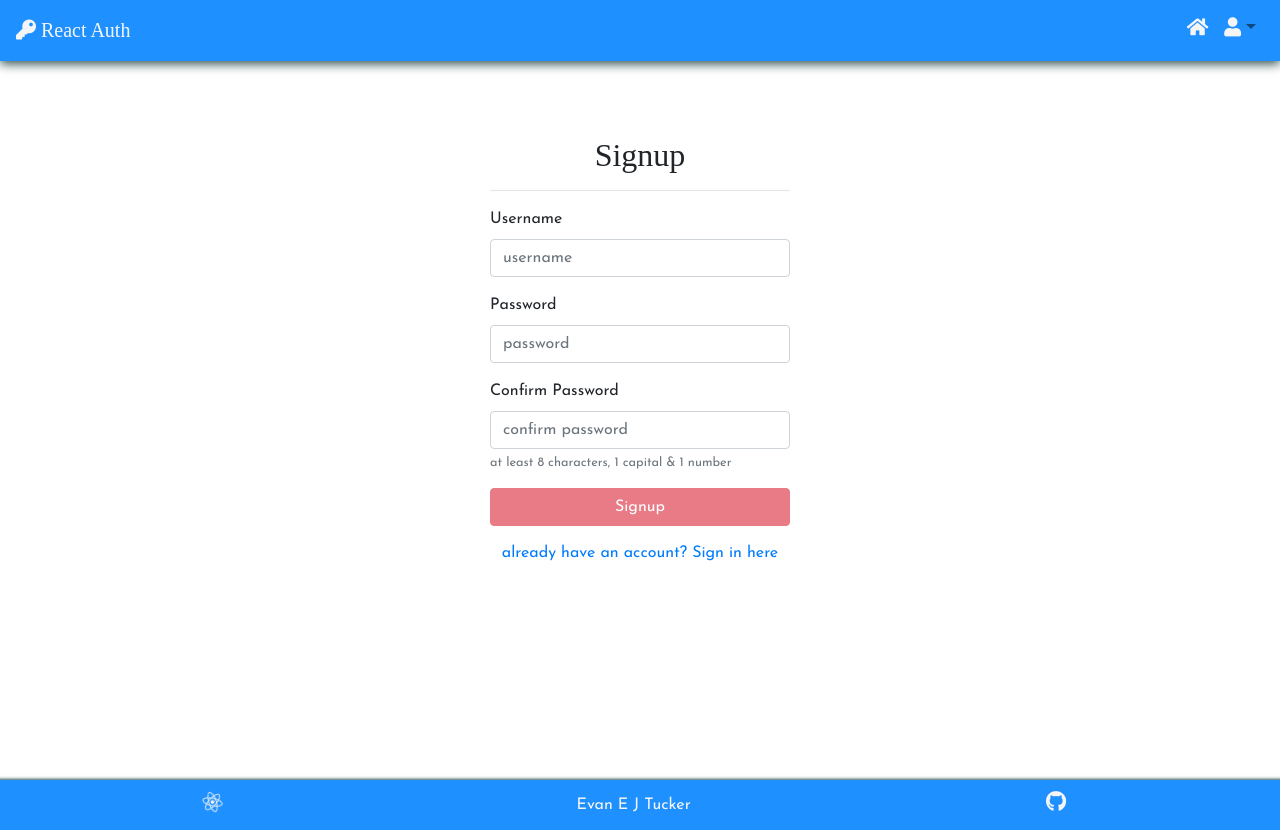
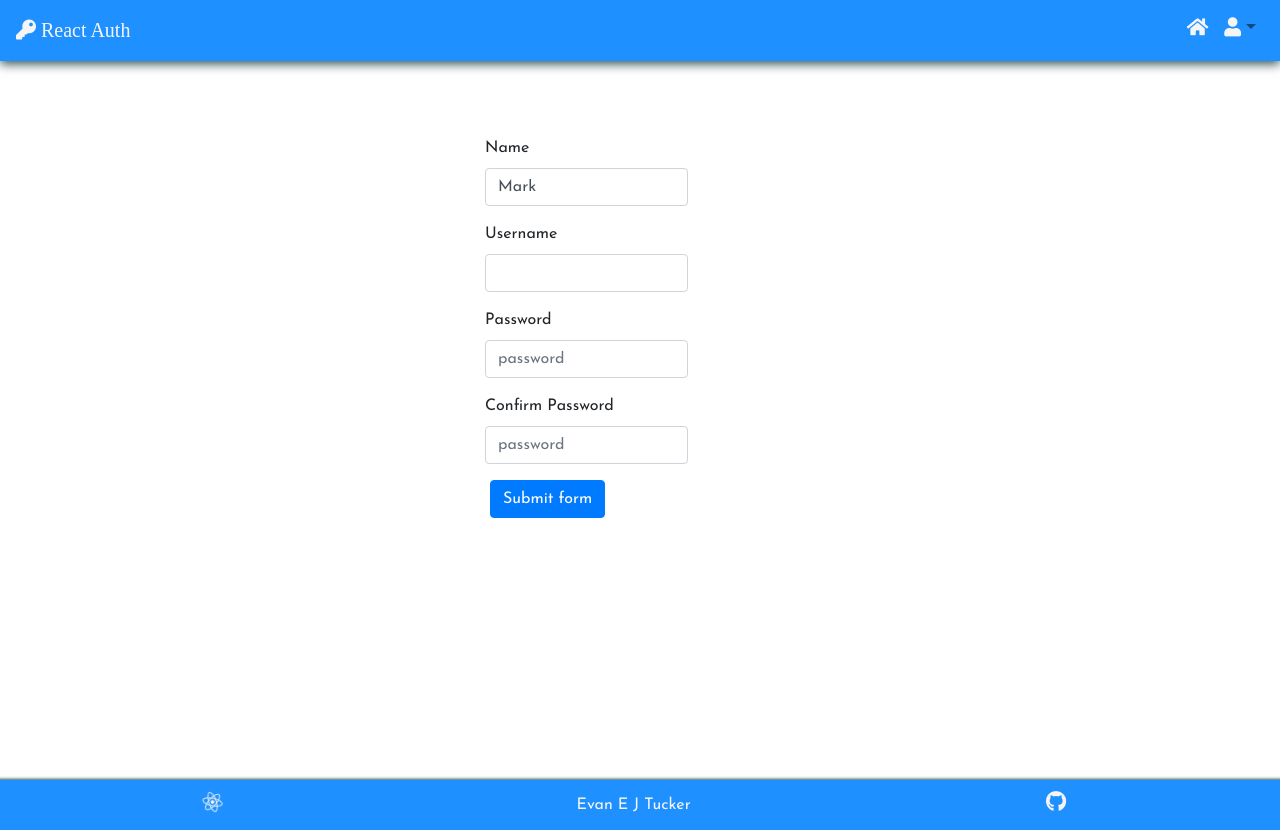
Before and after one commit to lberti92/kango-pak, a React (Create React App) app in the folder client/: page /signup in a window 1280 px wide. Built offline with nearby package versions, Linux system fonts and the light colour scheme; no server answers; a web font is replaced by a local one.

Commit message:
sign up works with hooks

```diff
--- a/client/package.json
+++ b/client/package.json
@@ -8,15 +8,18 @@
     "bootstrap": "^4.2.1",
     "braces": "^3.0.2",
     "eslint-utils": "^1.4.2",
+    "formik": "^1.5.8",
     "lodash": "^4.17.15",
     "lodash.template": "^4.5.0",
     "mem": "^5.1.1",
     "node-sass": "^4.11.0",
     "react": "^16.7.0",
+    "react-bootstrap": "^1.0.0-beta.12",
     "react-dom": "^16.7.0",
     "react-router-dom": "^4.3.1",
     "react-scripts": "^3.1.1",
-    "reactstrap": "^7.1.0"
+    "reactstrap": "^7.1.0",
+    "yup": "^0.27.0"
   },
   "scripts": {
     "start": "react-scripts start",
--- a/client/src/components/Login/Login.js
+++ b/client/src/components/Login/Login.js
@@ -1,14 +1,16 @@
 import React, {useContext, useState} from "react";
 import { Button, Form, FormGroup, Label, Input, Alert } from 'reactstrap';
 import { Link } from "react-router-dom";
-import UserProvider from "../../contexts/UserProvider";
+// import UserProvider from "../../contexts/UserProvider";
 import { useForm } from "../../useForm";
 import API from "../../utils/API";
+import { set } from "mongoose";
 
-function Login(props) {
+const Login = () => {
     // const {currentUser, setCurrentUser} = useState(null);
     // const {loggedIn, user} = useContext(UserProvider.context);
     const [values, handleChange] = useForm({ username: "", password: "" });
+    const [message, setMessage] = useState("")
 
     const handleLogin = event => {
         event.preventDefault();
@@ -22,7 +24,7 @@ function Login(props) {
               window.location.href = '/profile';
             }
             else if (userData.data.message) {
-              console.log(userData.data.message)
+              setMessage(userData.data.message)
             }
           });
         }
@@ -32,8 +34,8 @@ function Login(props) {
         <div className="loginBox">
             <h2 className="loginTitle title-font">Login</h2>
             <hr/>
-            {props.message ? (
-                <Alert className="animated fadeIn" color="danger">{props.message}</Alert>
+            {message ? (
+                <Alert className="animated fadeIn" color="danger">{message}</Alert>
             ) : (<></>)}
             <Form>
                 <FormGroup>
--- a/client/src/components/Signup/Signup.js
+++ b/client/src/components/Signup/Signup.js
@@ -1,96 +1,124 @@
-import React, { Component } from "react";
-import { Button, Form, FormGroup, Label, Input, FormText, Alert } from 'reactstrap';
+import React, { useEffect, useState } from "react";
+import { Form, InputGroup, Col, Button } from "react-bootstrap";
+import { Formik } from "formik";
+import { string, object, bool}from "yup";
+import API from "../../utils/API";
+import { useForm } from "../../useForm";
 import { Link } from "react-router-dom";
 
-class Signup extends Component {
-    state = {
-        validUsername: false,
-        validPassword: false,
-        confirmPassword: false
-    }
+const schema = object({
+  name: string().required(),
+  username: string().required(),
+  password: string().required(),
+  confirmPassword: string().required()
+});
 
-    componentDidUpdate() {
-        this.validatePassword();
-        this.confirmPassword();
-        this.validateUsername();
-    }
+function Signup() {
+    const handleSignup = values => {
+        // event.preventDefault();
+        if (values.username && values.password) {
+          API.signup({
+            username: values.username,
+            password: values.password
+          }).then(user => {
+            if (user.data.loggedIn) {
+            //   this.setState({
+            //     loggedIn: true,
+            //     user: user.data.user
+            //   });
+              console.log("log in successful");
+              window.location.href = '/profile';
+            } else {
+              console.log("something went wrong :(")
+              console.log(user.data);
+            //   this.setState({
+            //     message: user.data
+            //   })
+            }
+          });
+        }
+      }
 
-    validateUsername() {
-        if (this.props.username.length > 1 && !this.state.validUsername) {
-            this.setState({
-                validUsername: true
-            });
-        }
-        if (this.props.username.length < 1 && this.state.validUsername) {
-            this.setState({
-                validUsername: false
-            });
-        }
-    }
+  return (
+    <Formik
+      validationSchema={schema}
+      onSubmit={values => handleSignup(values)}
+      initialValues={{
+        name: 'Mark'
+      }}
+    >
+      {({
+        handleSubmit,
+        handleChange,
+        handleBlur,
+        values,
+        touched,
+        isValid,
+        errors,
+      }) => (
+        <Form noValidate onSubmit={handleSubmit}>
+          <Form.Row>
+            <Form.Group controlId="validationFormik01">
+              <Form.Label>Name</Form.Label>
+              <Form.Control
+                type="text"
+                name="name"
+                value={values.name}
+                onChange={handleChange}
+                isValid={touched.name && !errors.name}
+              />
+              <Form.Control.Feedback>Looks good!</Form.Control.Feedback>
+            </Form.Group>
+            </Form.Row>
+            <Form.Row>
+            <Form.Group  controlId="validationFormik02">
+              <Form.Label>Username</Form.Label>
+              <Form.Control
+                type="text"
+                name="username"
+                value={values.username}
+                onChange={handleChange}
+                isValid={touched.username && !errors.username}
+              />
+              <Form.Control.Feedback>Looks good!</Form.Control.Feedback>
+            </Form.Group>
+          </Form.Row>
+          <Form.Row>
+            <Form.Group controlId="validationFormik03">
+              <Form.Label>Password</Form.Label>
+              <Form.Control
+                type="password"
+                placeholder="password"
+                name="password"
+                value={values.password}
+                onChange={handleChange}
+                isInvalid={!!errors.password}
+              />
 
-    validatePassword() {
-        let strongPassword = new RegExp(/(?=.*[a-z])(?=.*[A-Z])(?=.*[0-9])(?=.{8,})/);
-        let valid = strongPassword.test(this.props.password);
-        if (!this.state.validPassword && valid) {
-            this.setState({
-                validPassword: true
-            });
-        }
-        if (this.state.validPassword && !valid) {
-            this.setState({
-                validPassword: false,
-            });
-        }
-    }
-
-    confirmPassword() {
-        if (this.props.password === this.props.confirmPassword && !this.state.confirmPassword && this.props.password) {
-            this.setState({
-                confirmPassword: true
-            });
-        }
-        if (this.props.password !== this.props.confirmPassword && this.state.confirmPassword) {
-            this.setState({
-                confirmPassword: false
-            });
-        }
-    }
-
-    render() {
-        return (
-            <div>
-                <h2 className="loginTitle title-font">Signup</h2>
-                <hr />
-                {this.props.message?(
-                    <Alert className="animated fadeIn" color="danger">{this.props.message}</Alert>
-                ): (<></>)}
-                <Form>
-                    <FormGroup>
-                        <Label for="username">Username</Label>
-                        <Input type="text" name="username" id="username" placeholder="username" value={this.props.username} onChange={this.props.handleInputChange} valid={this.state.validUsername} />
-                    </FormGroup>
-                    <FormGroup>
-                        <Label for="password">Password</Label>
-                        <Input type="password" name="password" id="password" placeholder="password" value={this.props.password} onChange={this.props.handleInputChange} valid={this.state.validPassword} />
-                    </FormGroup>
-                    <FormGroup>
-                        <Label for="confirmPassword">Confirm Password</Label>
-                        <Input type="password" name="confirmPassword" id="confirmPassword" placeholder="confirm password" value={this.props.confirmPassword} onChange={this.props.handleInputChange} valid={this.state.confirmPassword} />
-                        <FormText>at least 8 characters, 1 capital & 1 number</FormText>
-                    </FormGroup>
-                    {/* if all fields are valid, allow the user to submit the form */}
-                    {(this.state.validUsername && this.state.validPassword && this.state.confirmPassword) ? (
-                        <Button onClick={this.props.handleSignup} color="success" block>Signup</Button>
-                    ) : (
-                        <Button onClick={this.props.handleSignup} color="danger" block disabled>Signup</Button>
-                    )}
-                    <p className="signupLink">
-                        <Link to="/login">already have an account?  Sign in here</Link>
-                    </p>
-                </Form>
-            </div>
-        );
-    }
+              <Form.Control.Feedback type="invalid">
+                {errors.password}
+              </Form.Control.Feedback>
+            </Form.Group>
+            <Form.Group  controlId="validationFormik04">
+              <Form.Label>Confirm Password</Form.Label>
+              <Form.Control
+                type="password"
+                placeholder="password"
+                name="confirmPassword"
+                value={values.confirmPassword}
+                onChange={handleChange}
+                isInvalid={!!errors.confirmPassword}
+              />
+              <Form.Control.Feedback type="invalid">
+                {errors.confirmPassword}
+              </Form.Control.Feedback>
+            </Form.Group>
+          </Form.Row>
+          <Button type="submit">Submit form</Button>
+        </Form>
+      )}
+    </Formik>
+  );
 }
 
 export default Signup;
```
Also changed, not shown: 1 other file (tests, documents, lock files or other folders).
